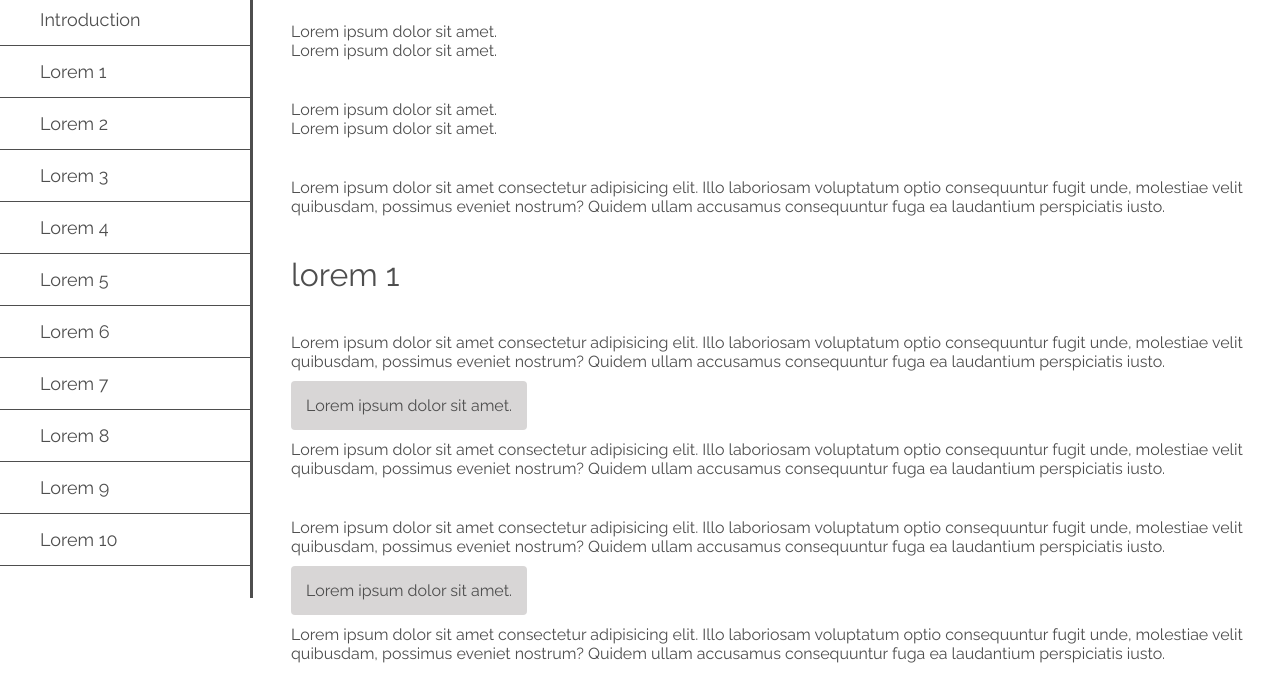
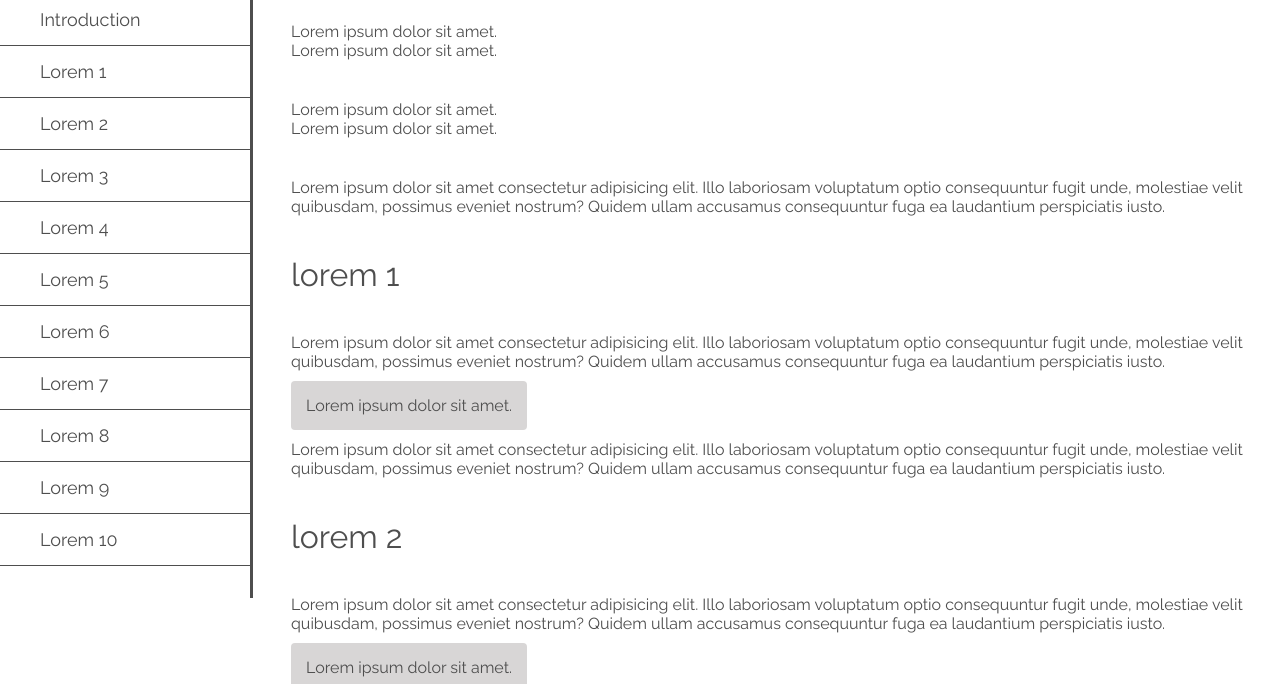
Before and after one commit to glennludszuweit/FCC-Curriculum-Projects, a plain HTML site: page documentation.html in a window 1280 px wide. Shown: the part 242-926 px from the top of the page. Drawn offline with Linux system fonts and the light colour scheme.

Commit message:
Update documentation.html

```diff
--- a/documentation.html
+++ b/documentation.html
@@ -82,7 +82,7 @@
       </section>
 
       <section class="main-section" id="lorem_2">
-        <headerlorem 2</header>
+        <header>lorem 2</header>
         <p>
           Lorem ipsum dolor sit amet consectetur adipisicing elit. Illo
           laboriosam voluptatum optio consequuntur fugit unde, molestiae velit
```
